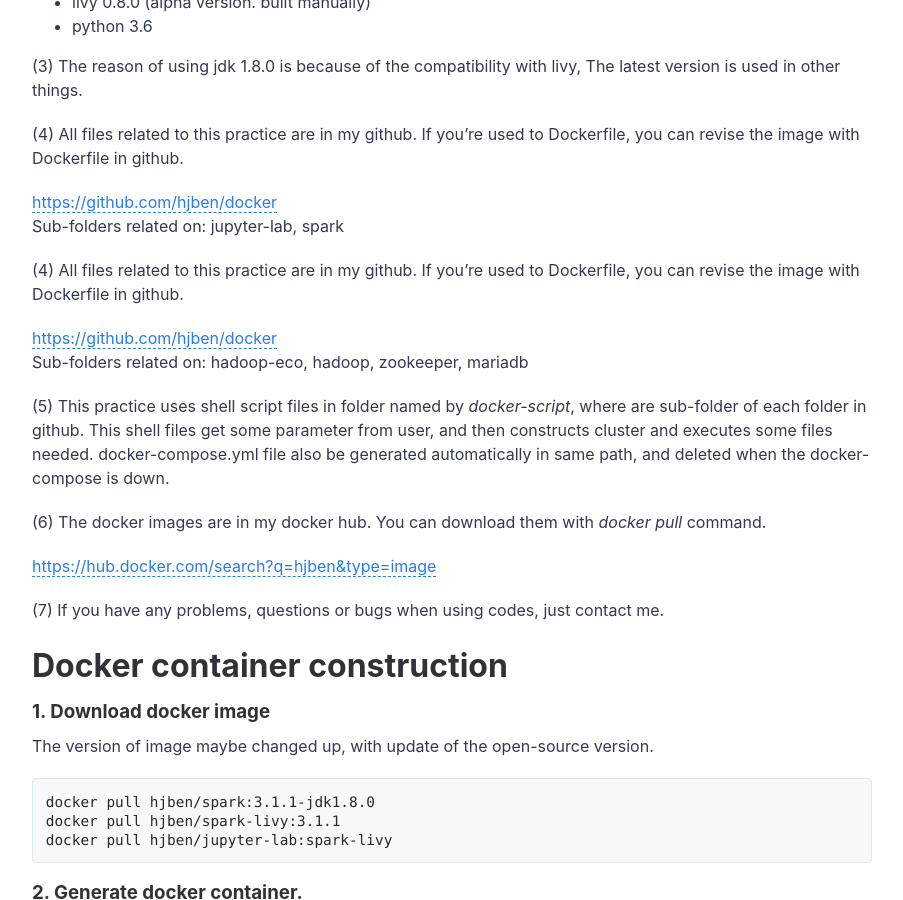
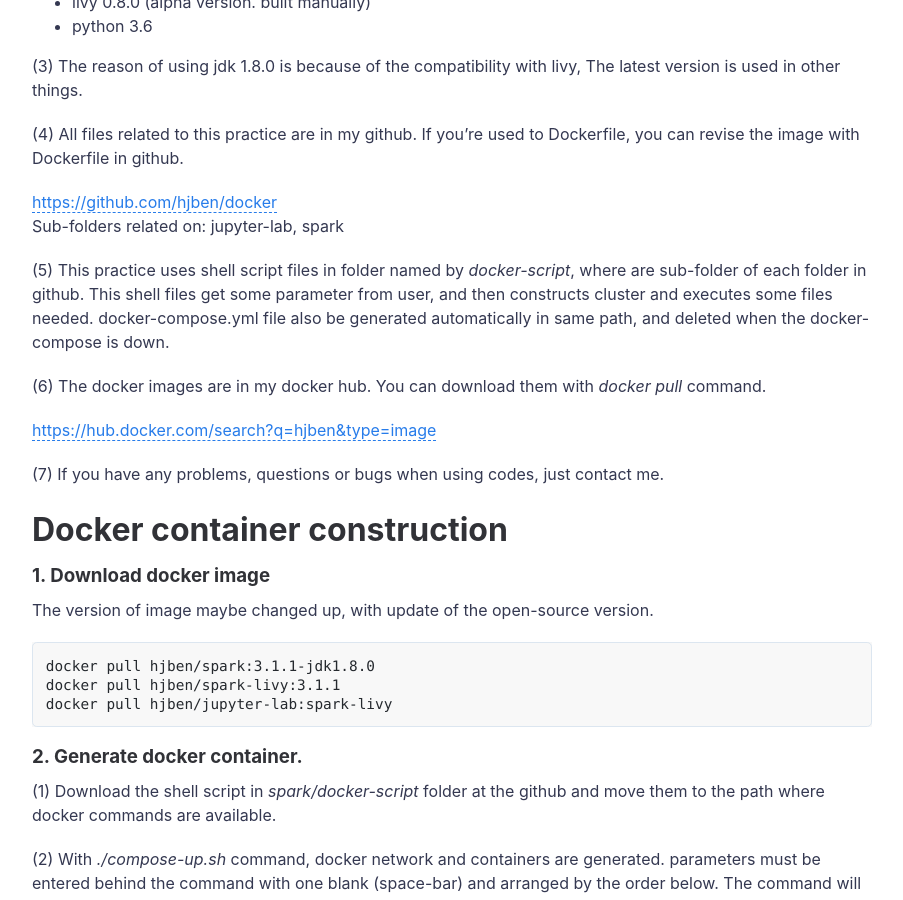
Before and after one commit to hjben/hjben.github.io, a Jekyll site: the page built from _posts/2021-05-26-spark-cluster.md, in a window 1280 px wide and 900 px high, scrolled down 1034 px. Shown: the whole window, without its empty margins (188-1091 px from the left). Built offline with Jekyll 4.4.1, drawn with Linux system fonts in a browser that asks for light colours; nearby versions of some CDN libraries; comment, search, counter and statistics services are not loaded; some of the changed text lies outside the part shown.

Commit message:
Update 2021-05-26-spark-cluster.md
remove duplicated paragraph

```diff
--- a/_posts/2021-05-26-spark-cluster.md
+++ b/_posts/2021-05-26-spark-cluster.md
@@ -25,11 +25,6 @@ summary: How to construct and execute a Spark and livy cluster with docker-compo
 
 [https://github.com/hjben/docker](https://github.com/hjben/docker)
 Sub-folders related on: jupyter-lab, spark
-
-(4) All files related to this practice are in my github. If you're used to Dockerfile, you can revise the image with Dockerfile in github.
-
-[https://github.com/hjben/docker](https://github.com/hjben/docker)
-Sub-folders related on: hadoop-eco, hadoop, zookeeper, mariadb
 
 (5) This practice uses shell script files in folder named by _docker-script_, where are sub-folder of each folder in github. This shell files get some parameter from user, and then constructs cluster and executes some files needed. docker-compose.yml file also be generated automatically in same path, and deleted when the docker-compose is down.
 
```
